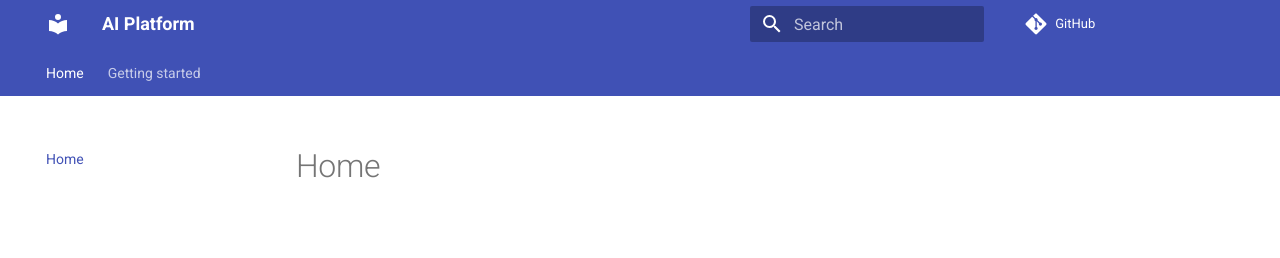
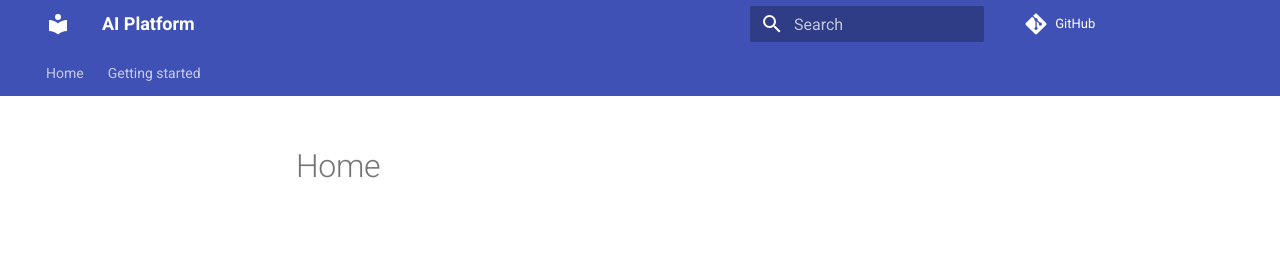
Before and after one commit to daipe-ai/platform-docs, an MkDocs documentation site: the page built from docs/home/index.md, in a window 1280 px wide. Shown: the top 258 px of the page. Built offline with MkDocs 1.6.1 and Material for MkDocs 9.7.7, drawn with Linux system fonts in a browser that asks for light colours; comment, search, counter and statistics services are not loaded.

Commit message:
homepage fixed

```diff
--- a/mkdocs.yml
+++ b/mkdocs.yml
@@ -8,7 +8,7 @@ theme:
 
 # Page tree
 nav:
-  - Home: home/index.md
+  - Home: index.md
   - Getting started:
     - getting-started/index.md
     - getting-started/azure-setup.md
```
Also changed, not shown: docs/index.md (added, +1 -0 lines).
